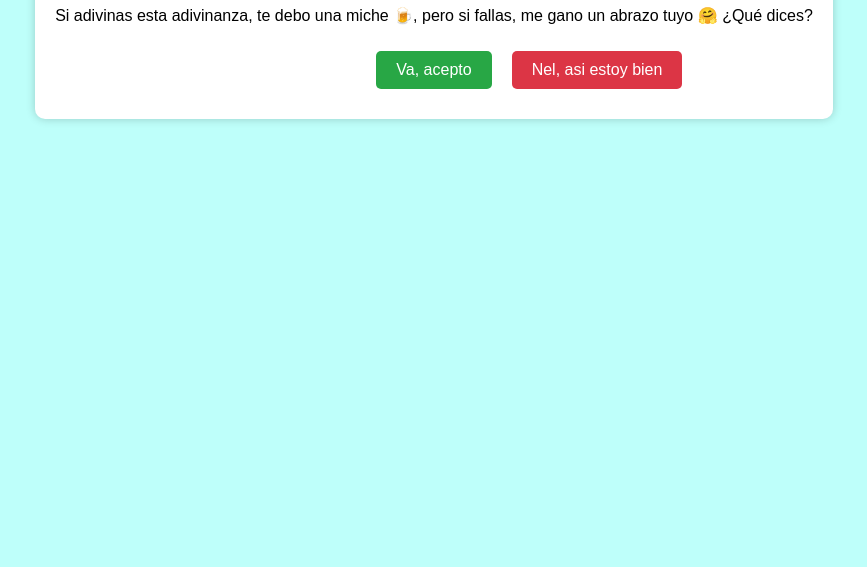
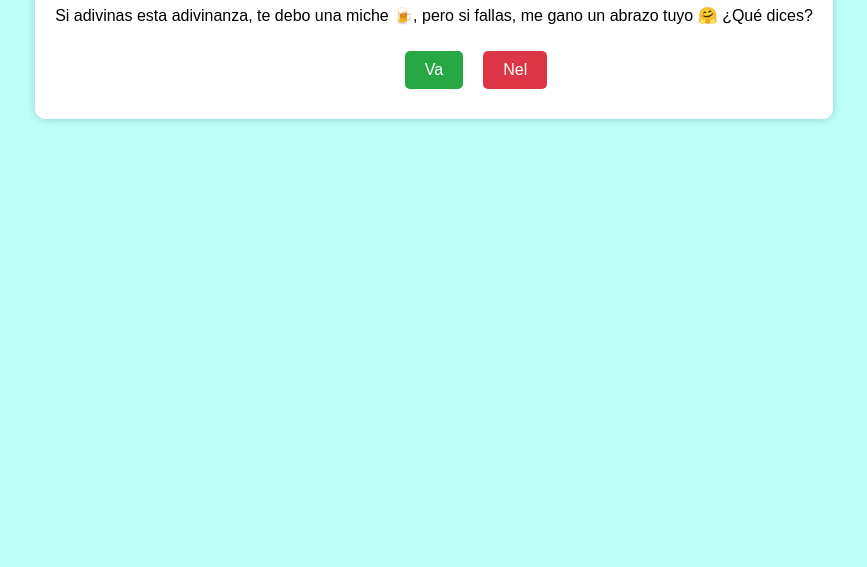
Before and after one commit to Leonardo3Dev/Mi_pagina_webv1, a plain HTML site: page index.html in a window 1280 px wide. Shown: the part 233-800 px from the top of the page, without its empty margins (206-1073 px from the left). Drawn offline with Linux system fonts and the light colour scheme.

Commit message:
Update index.html

```diff
--- a/index.html
+++ b/index.html
@@ -61,8 +61,8 @@
         <h4>Hola Fer, espero tu dia valla bien, espero te gusten las galletas pero antes....</h4>
         <h1>Te propongo un trato:</h1>
         <p>Si adivinas esta adivinanza, te debo una miche 🍺, pero si fallas, me gano un abrazo tuyo 🤗 ¿Qué dices?</p>
-        <button class="boton" onclick="aceptarTrato()">Va, acepto</button>
-        <button class="boton" id="no" onmouseover="moverBoton()" onclick="advertirNo()">Nel, asi estoy bien</button>
+        <button class="boton" onclick="aceptarTrato()">Va</button>
+        <button class="boton" id="no" onmouseover="moverBoton()" onclick="advertirNo()">Nel</button>
     </div>
 
     <div id="dialogo">
```
